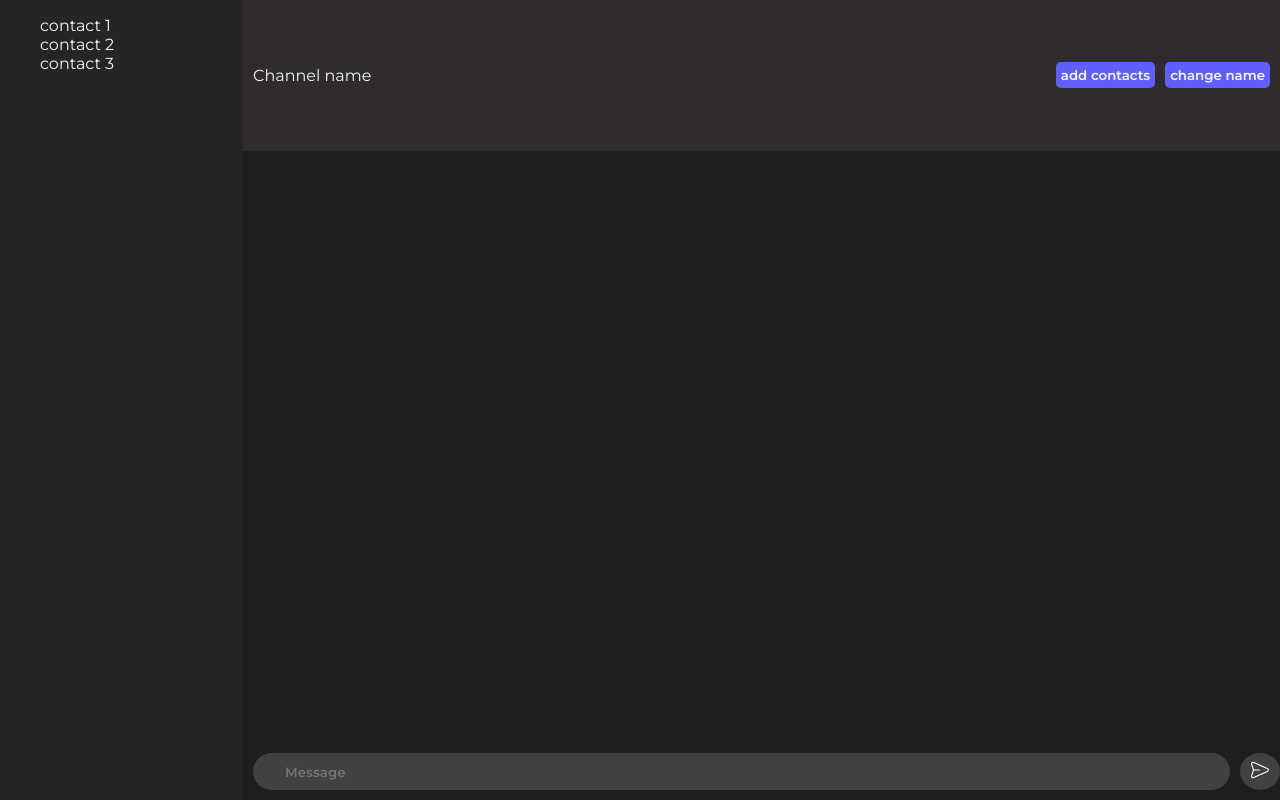
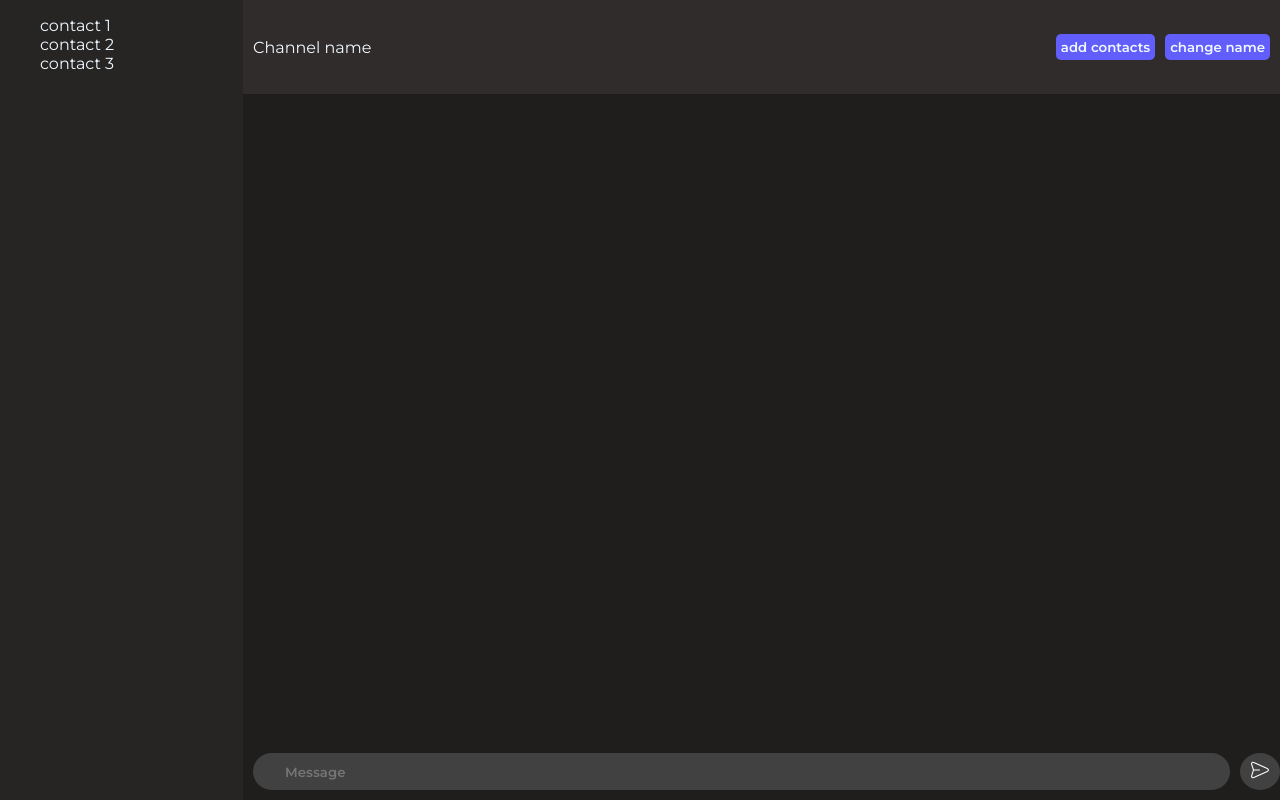
Before and after one commit to Karthik798m/chatbox1, a plain HTML site: page index.html in a window 1280 px wide. Drawn offline with Linux system fonts and the light colour scheme.

Commit message:
Update style.css

```diff
--- a/style.css
+++ b/style.css
@@ -29,7 +29,7 @@ input{
 }
 .grid{
     display:grid;
-    grid-template-rows:1fr 4fr 0.2fr;
+    grid-template-rows:1fr 7fr 0.2fr;
     background-color:  #201d1d ;
     width:100%;
     margin:0;
```
